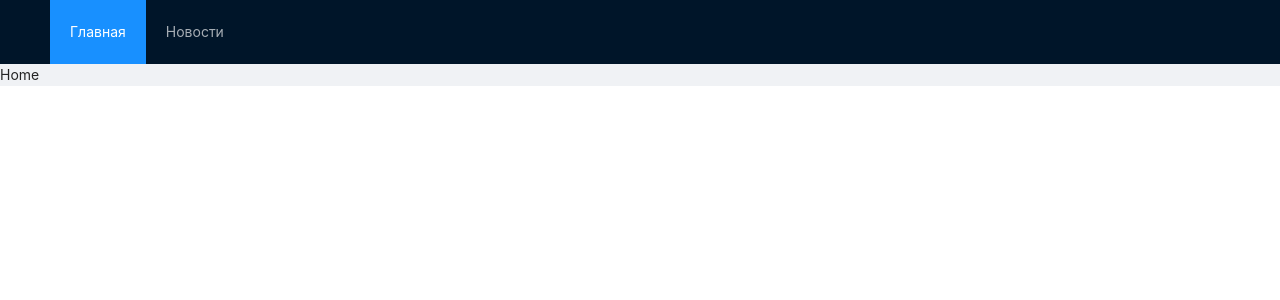
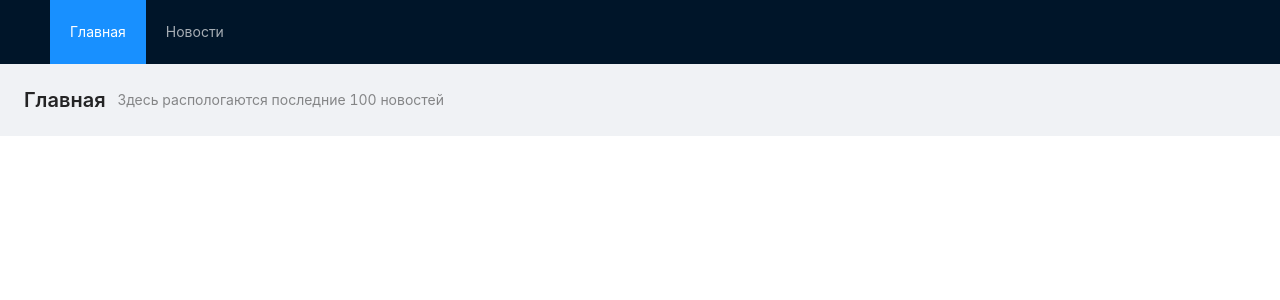
Before and after one commit to happycloudy/avito_test_2022, a React (Vite) app: page / in a window 1280 px wide. Shown: the top 300 px of the page. Built offline with nearby package versions, Linux system fonts and the light colour scheme.

Commit message:
Added title component and inserted in pages

```diff
--- /dev/null
+++ b/src/components/smart/Title/Title.tsx
@@ -0,0 +1,18 @@
+import React from 'react';
+import {PageHeader} from "antd";
+
+interface IProps {
+    title: string
+    subtitle?: string
+}
+
+const Title = ({title = '', subtitle = ''}: IProps) => {
+    return (
+        <PageHeader
+            title={title}
+            subTitle={subtitle}
+        />
+    );
+};
+
+export default Title;
--- a/src/pages/Home.tsx
+++ b/src/pages/Home.tsx
@@ -1,12 +1,13 @@
 import React from 'react';
 import {Layout} from "antd";
+import Title from "../components/smart/Title/Title";
 
 const { Content } = Layout;
 
 const Home = () => {
     return (
         <Content>
-            Home
+            <Title title={'Главная'} subtitle={'Здесь распологаются последние 100 новостей'}/>
         </Content>
     );
 };
--- a/src/pages/News.tsx
+++ b/src/pages/News.tsx
@@ -1,12 +1,13 @@
 import React from 'react';
 import {Layout} from "antd";
+import Title from "../components/smart/Title/Title";
 
 const { Content } = Layout;
 
 const News = () => {
     return (
         <Content>
-            News
+            <Title title={'Новости'} subtitle={''}/>
         </Content>
     );
 };
```
